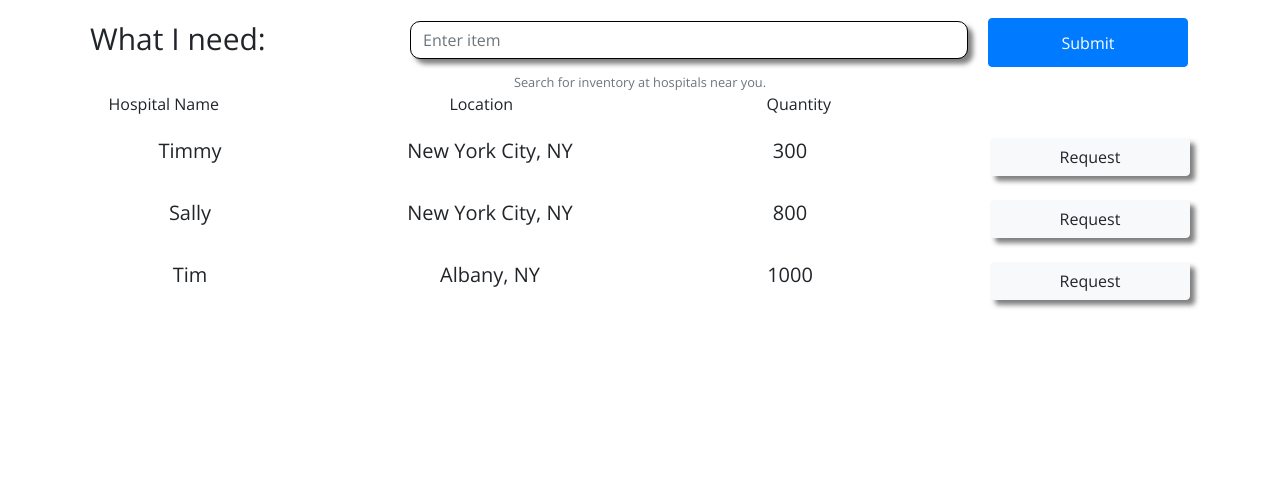
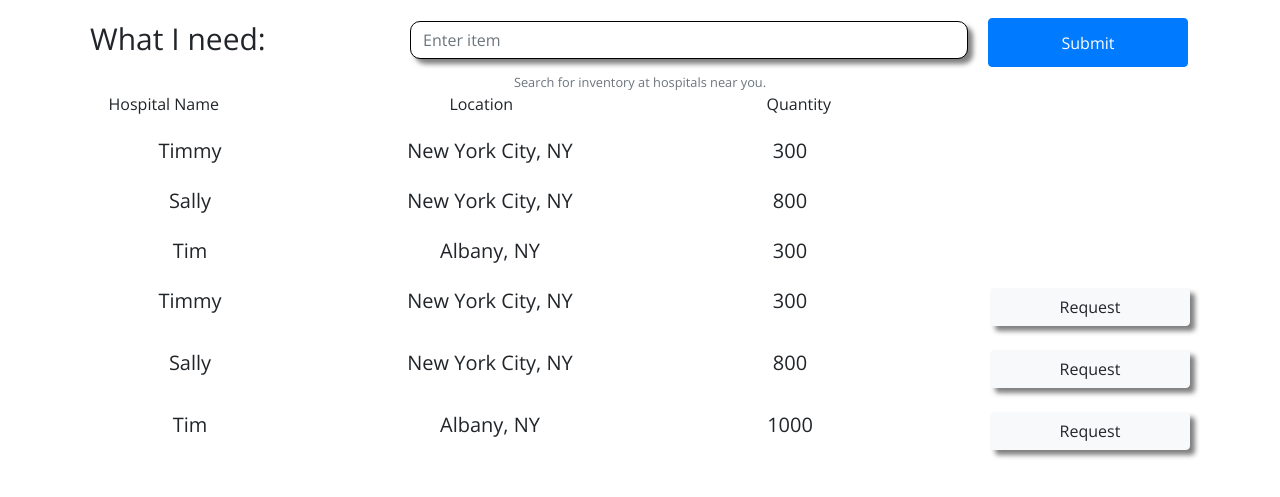
Before and after one commit to joycexfang/hospilink, a Flask app: page /home.html in a window 1280 px wide. Shown: the part 134-631 px from the top of the page. Run offline with Flask 2, Linux system fonts and the light colour scheme; some libraries are stand-ins or nearby versions.

Commit message:
added main file

```diff
--- a/templates/home.html
+++ b/templates/home.html
@@ -65,7 +65,56 @@
 
             <div id="results">
               <!-- all results appear here -->
+
+
+              <div class="row hospital-entry">
+                <div class="col-sm">
+                  Timmy
+                </div>
+                <div class="col-sm">
+                  New York City, NY
+                </div>
+                <div class="col-sm">
+                  300
+                </div>
+                <div class="col-sm">
+
+                </div>
+              </div>
+                <div class="row hospital-entry">
+                  <div class="col-sm">
+                    Sally
+                  </div>
+                  <div class="col-sm">
+                    New York City, NY
+                  </div>
+                  <div class="col-sm">
+                    800
+                  </div>
+                  <div class="col-sm">
+                  </div>
+                  </div>
+                  <div class="row hospital-entry">
+                    <div class="col-sm">
+                      Tim
+                    </div>
+                    <div class="col-sm">
+                      Albany, NY
+                    </div>
+                    <div class="col-sm">
+                      300
+                    </div>
+                    <div class="col-sm">
+
+                    </div>
+                  </div>
+
             </div>
+
+
+
+            </div>
+
 
             <!-- <div class="row hospital-entry"">
                 <div class="col-sm">
```
